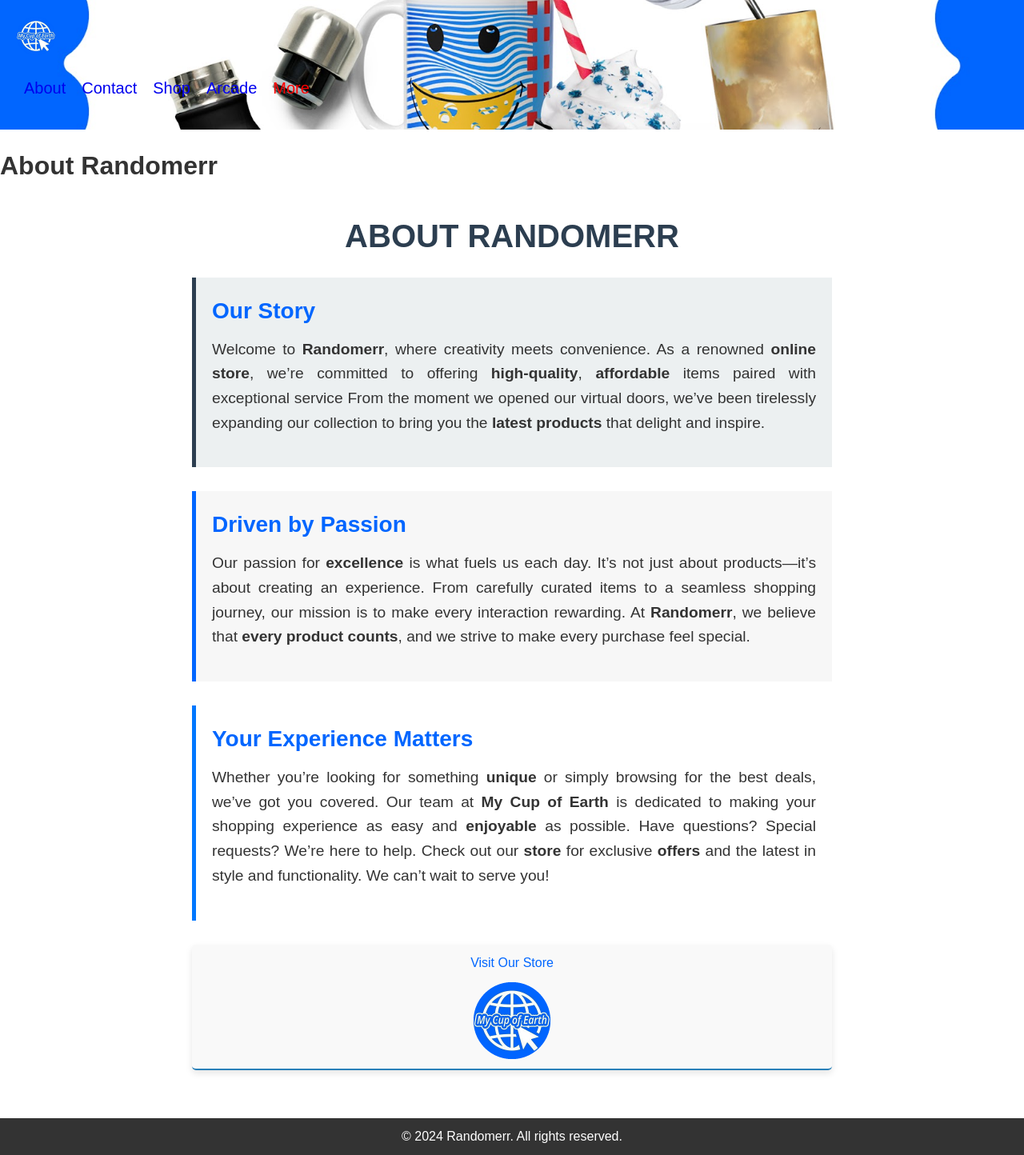
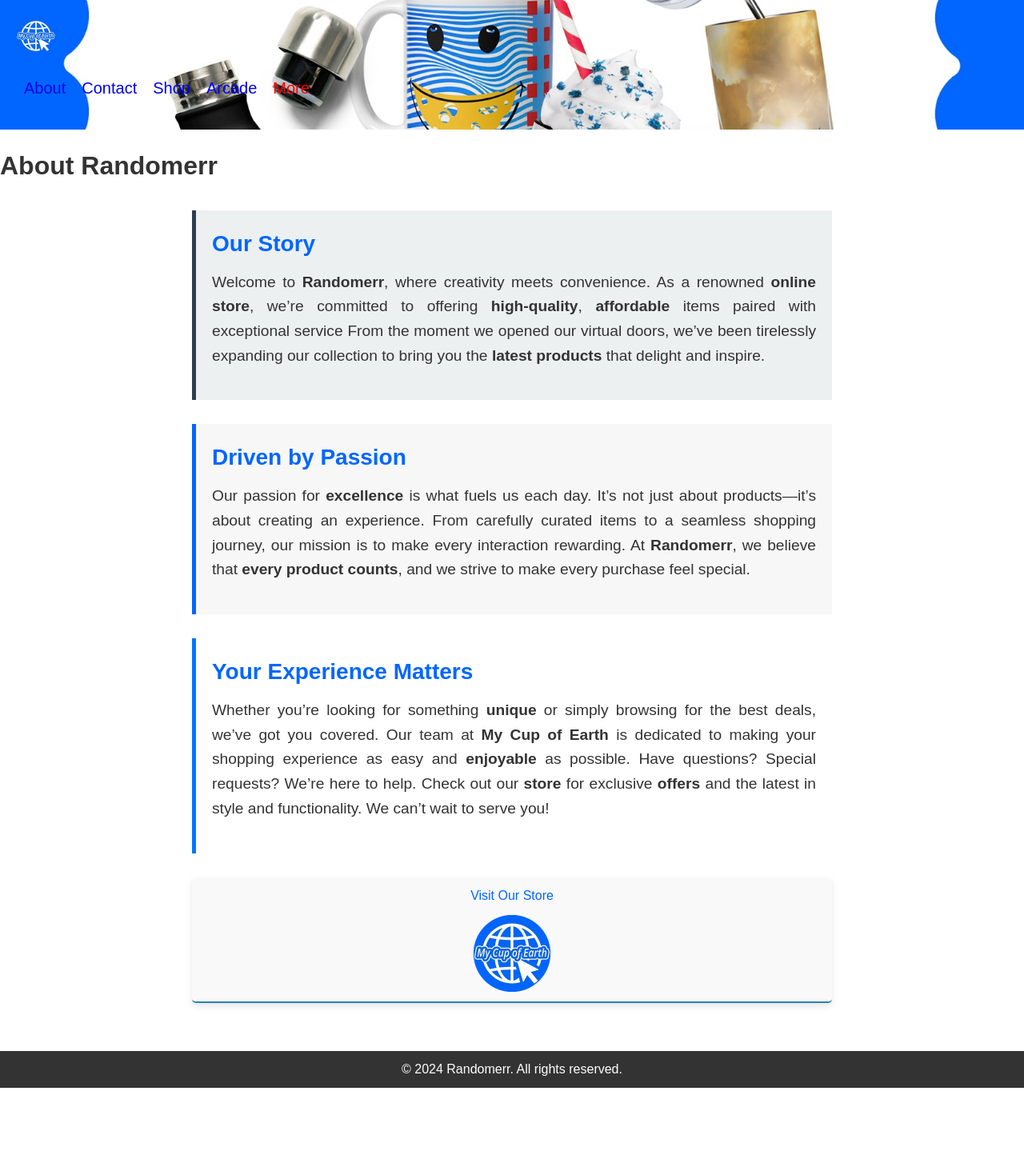
Before and after one commit to m-cochran/Randomerr, a Jekyll site: the page built from about.md, in a window 1280 px wide. Shown: the whole page at 80% size. Built offline with Jekyll 4.4.1, drawn with Linux system fonts in a browser that asks for light colours; after the commit the page ends 1360 px from its top, so only the background shows below that.

Commit message:
Update about.md

```diff
--- a/about.md
+++ b/about.md
@@ -8,7 +8,6 @@
 
 
 <div class="about-container">
-    <h2>About Randomerr</h2>
 
     <div class="our-story hidden">
         <h3>Our Story</h3>
```
